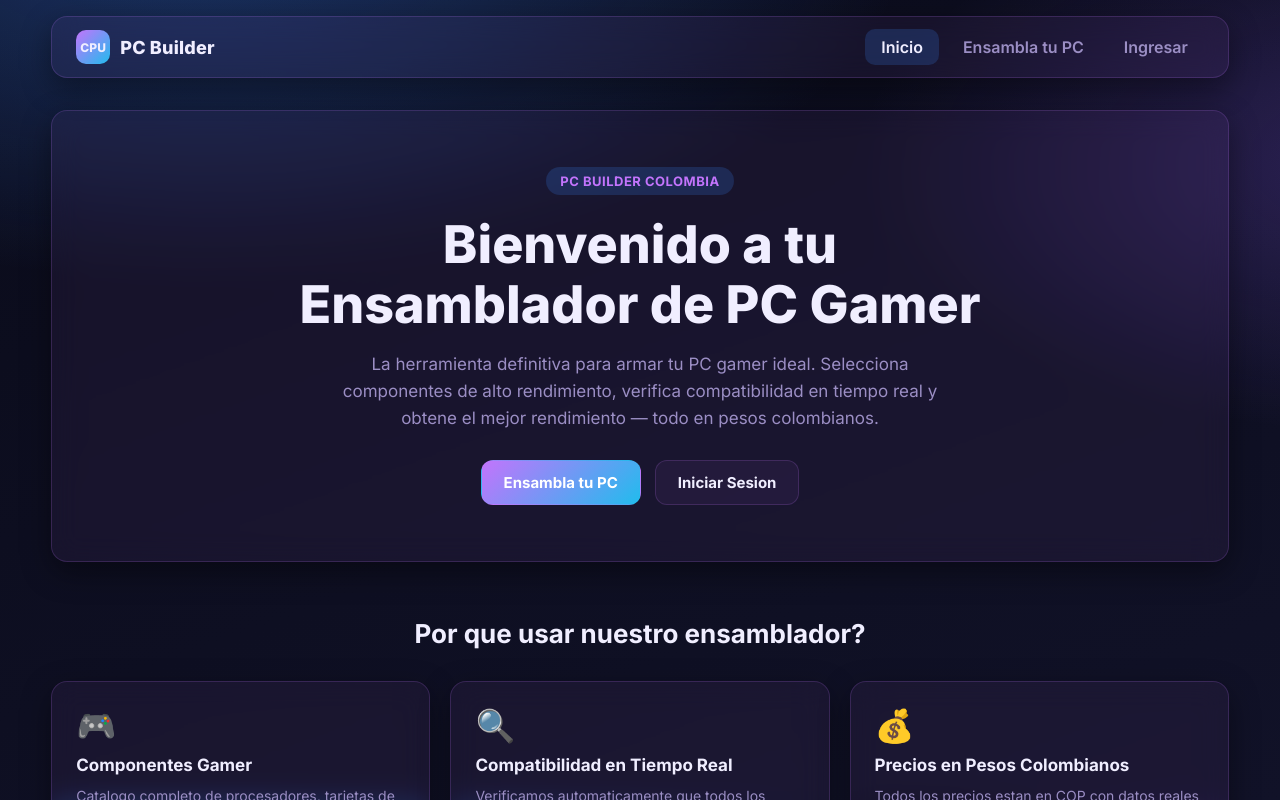
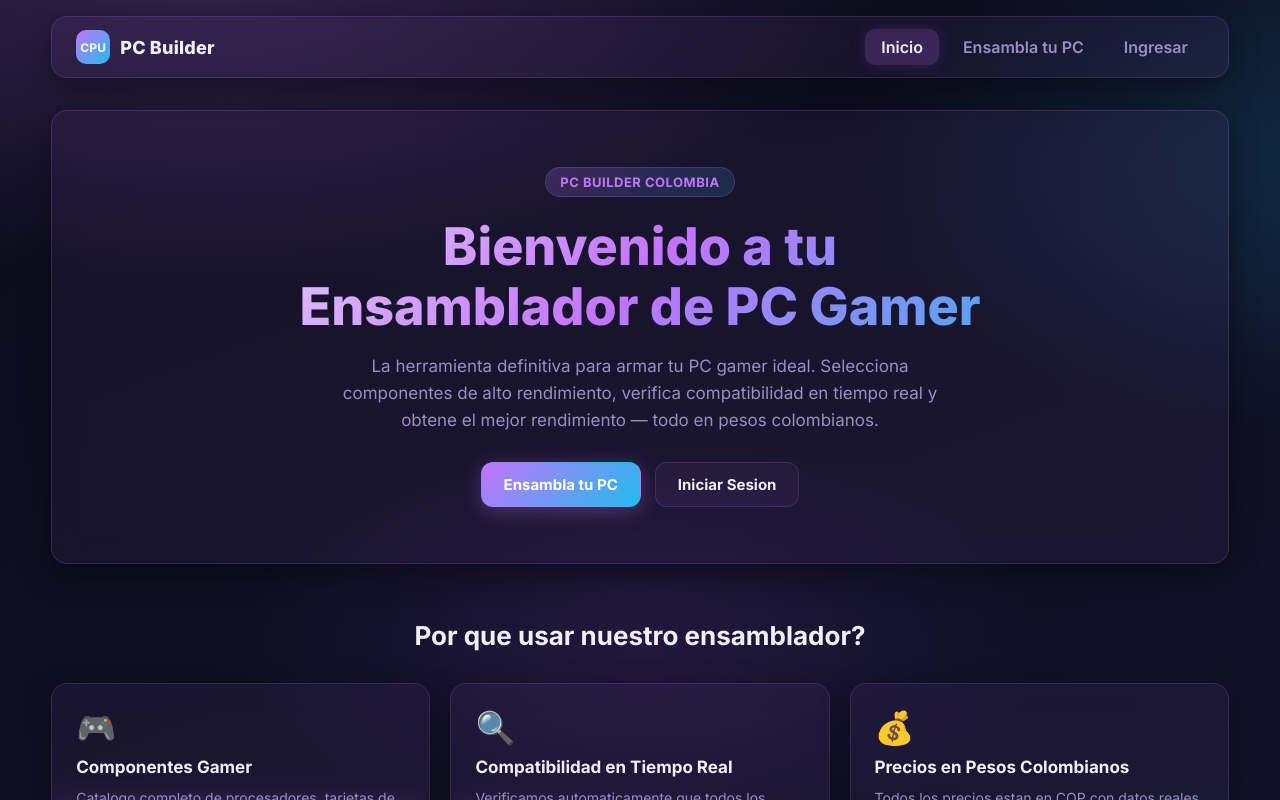
Before and after one commit to dannyzv/ComponentesDePc, a React (Vite) app: page / in a window 1280 px wide. Shown: the top 800 px of the page. Built offline with nearby package versions, Linux system fonts and the light colour scheme.

Commit message:
feat: fondos elegantes + efectos/transiciones futuristas

```diff
--- a/src/index.css
+++ b/src/index.css
@@ -31,8 +31,9 @@ body {
   font-family: 'Inter', system-ui, -apple-system, sans-serif;
   color: var(--text);
   background:
-    radial-gradient(1200px 600px at 15% -10%, rgba(59, 130, 246, 0.35), transparent 60%),
-    radial-gradient(1000px 500px at 110% 20%, rgba(139, 92, 246, 0.25), transparent 55%),
+    radial-gradient(1200px 600px at 15% -10%, rgba(195, 116, 252, 0.25), transparent 60%),
+    radial-gradient(1000px 500px at 110% 20%, rgba(33, 188, 237, 0.18), transparent 55%),
+    radial-gradient(800px 400px at 50% 80%, rgba(168, 85, 247, 0.12), transparent 50%),
     linear-gradient(160deg, var(--bg), var(--bg-2));
   background-attachment: fixed;
   min-width: 320px;
@@ -51,11 +52,68 @@ button {
 @keyframes fadeInUp {
   from {
     opacity: 0;
-    transform: translateY(10px);
+    transform: translateY(20px);
   }
   to {
     opacity: 1;
     transform: translateY(0);
+  }
+}
+
+@keyframes fadeInLeft {
+  from {
+    opacity: 0;
+    transform: translateX(-20px);
+  }
+  to {
+    opacity: 1;
+    transform: translateX(0);
+  }
+}
+
+@keyframes fadeInRight {
+  from {
+    opacity: 0;
+    transform: translateX(20px);
+  }
+  to {
+    opacity: 1;
+    transform: translateX(0);
+  }
+}
+
+@keyframes glowPulse {
+  0%, 100% {
+    box-shadow: 0 0 15px rgba(195, 116, 252, 0.2), 0 0 30px rgba(33, 188, 237, 0.1);
+  }
+  50% {
+    box-shadow: 0 0 25px rgba(195, 116, 252, 0.35), 0 0 50px rgba(33, 188, 237, 0.2);
+  }
+}
+
+@keyframes shimmer {
+  0% { background-position: -200% center; }
+  100% { background-position: 200% center; }
+}
+
+@keyframes borderGlow {
+  0%, 100% { border-color: rgba(195, 116, 252, 0.2); }
+  50% { border-color: rgba(33, 188, 237, 0.4); }
+}
+
+@keyframes float {
+  0%, 100% { transform: translateY(0); }
+  50% { transform: translateY(-6px); }
+}
+
+@keyframes scaleIn {
+  from {
+    opacity: 0;
+    transform: scale(0.9);
+  }
+  to {
+    opacity: 1;
+    transform: scale(1);
   }
 }
 
@@ -63,7 +121,21 @@ button {
 .result,
 .hero,
 .preset-card {
-  animation: fadeInUp 0.35s ease both;
+  animation: fadeInUp 0.5s cubic-bezier(0.4, 0, 0.2, 1) both;
+}
+
+.card:nth-child(2) { animation-delay: 0.1s; }
+.card:nth-child(3) { animation-delay: 0.2s; }
+.card:nth-child(4) { animation-delay: 0.3s; }
+
+.preset-card {
+  animation: scaleIn 0.4s cubic-bezier(0.4, 0, 0.2, 1) both;
+  transition: all 0.35s cubic-bezier(0.4, 0, 0.2, 1);
+}
+
+.preset-card:hover {
+  transform: translateY(-4px) scale(1.02);
+  box-shadow: 0 12px 40px rgba(195, 116, 252, 0.2);
 }
 
 @media (prefers-reduced-motion: reduce) {
@@ -83,6 +155,16 @@ button {
   -webkit-backdrop-filter: blur(var(--glass-blur));
   border-radius: var(--radius);
   box-shadow: var(--shadow);
+  transition: all 0.35s cubic-bezier(0.4, 0, 0.2, 1);
+}
+
+.glass:hover {
+  border-color: rgba(195, 116, 252, 0.35);
+  box-shadow:
+    var(--shadow),
+    0 0 20px rgba(195, 116, 252, 0.1),
+    inset 0 0 20px rgba(33, 188, 237, 0.04);
+  transform: translateY(-2px);
 }
 
 .app-shell {
@@ -140,17 +222,19 @@ button {
   border-radius: 10px;
   font-weight: 600;
   color: var(--muted);
-  transition: background 0.2s, color 0.2s;
+  transition: all 0.3s cubic-bezier(0.4, 0, 0.2, 1);
 }
 
 .nav-link:hover {
   color: var(--text);
-  background: rgba(255, 255, 255, 0.06);
+  background: rgba(195, 116, 252, 0.12);
+  text-shadow: 0 0 12px rgba(195, 116, 252, 0.4);
 }
 
 .nav-link.is-active {
   color: var(--text);
-  background: rgba(59, 130, 246, 0.2);
+  background: rgba(195, 116, 252, 0.2);
+  box-shadow: 0 0 15px rgba(195, 116, 252, 0.15);
 }
 
 /* ---------- Botones ---------- */
@@ -164,7 +248,22 @@ button {
   padding: 12px 22px;
   font-weight: 700;
   font-size: 15px;
-  transition: transform 0.15s, filter 0.15s, background 0.2s;
+  transition: all 0.3s cubic-bezier(0.4, 0, 0.2, 1);
+  position: relative;
+  overflow: hidden;
+}
+
+.btn::before {
+  content: '';
+  position: absolute;
+  inset: 0;
+  background: linear-gradient(135deg, rgba(195, 116, 252, 0.3), rgba(33, 188, 237, 0.3));
+  opacity: 0;
+  transition: opacity 0.3s;
+}
+
+.btn:hover::before {
+  opacity: 1;
 }
 
 .btn:disabled {
@@ -175,11 +274,17 @@ button {
 .btn-primary {
   background: linear-gradient(135deg, var(--primary), var(--accent));
   color: #fff;
+  box-shadow: 0 4px 20px rgba(195, 116, 252, 0.3);
 }
 
 .btn-primary:hover:not(:disabled) {
-  filter: brightness(1.1);
-  transform: translateY(-1px);
+  filter: brightness(1.15);
+  transform: translateY(-2px);
+  box-shadow: 0 8px 30px rgba(195, 116, 252, 0.4), 0 0 20px rgba(33, 188, 237, 0.2);
+}
+
+.btn-primary:active:not(:disabled) {
+  transform: translateY(0) scale(0.98);
 }
 
 .btn-secondary {
@@ -189,16 +294,26 @@ button {
 }
 
 .btn-secondary:hover:not(:disabled) {
-  background: rgba(255, 255, 255, 0.12);
+  background: rgba(195, 116, 252, 0.12);
+  border-color: rgba(195, 116, 252, 0.3);
+  box-shadow: 0 0 15px rgba(195, 116, 252, 0.1);
+}
+
+.btn-sm {
+  padding: 8px 14px;
+  font-size: 13px;
+  border-radius: 8px;
 }
 
 .link {
   color: var(--primary);
   font-weight: 600;
+  transition: all 0.3s;
 }
 
 .link:hover {
   text-decoration: underline;
+  text-shadow: 0 0 10px rgba(195, 116, 252, 0.4);
 }
 
 .muted {
@@ -214,18 +329,21 @@ button {
 .hero {
   padding: 56px 48px;
   text-align: center;
+  animation: fadeInUp 0.6s cubic-bezier(0.4, 0, 0.2, 1) both;
 }
 
 .hero-badge {
   display: inline-block;
   padding: 6px 14px;
   border-radius: 999px;
-  background: rgba(59, 130, 246, 0.2);
+  background: linear-gradient(135deg, rgba(195, 116, 252, 0.2), rgba(33, 188, 237, 0.15));
   color: var(--primary);
   font-weight: 700;
   letter-spacing: 0.5px;
   font-size: 13px;
   text-transform: uppercase;
+  border: 1px solid rgba(195, 116, 252, 0.3);
+  animation: borderGlow 3s ease-in-out infinite;
 }
 
 .hero-title {
@@ -233,6 +351,10 @@ button {
   font-weight: 800;
   line-height: 1.15;
   margin: 20px 0 16px;
+  background: linear-gradient(135deg, var(--text) 0%, var(--primary) 50%, var(--accent) 100%);
+  -webkit-background-clip: text;
+  -webkit-text-fill-color: transparent;
+  background-clip: text;
 }
 
 .hero-subtitle {
@@ -249,6 +371,7 @@ button {
   justify-content: center;
   margin-top: 28px;
   flex-wrap: wrap;
+  animation: fadeInUp 0.7s cubic-bezier(0.4, 0, 0.2, 1) 0.2s both;
 }
 
 .hero-features {
@@ -264,14 +387,22 @@ button {
 .hero-features li {
   padding: 8px 16px;
   border-radius: 10px;
-  background: rgba(255, 255, 255, 0.05);
-  border: 1px solid var(--glass-border);
+  background: linear-gradient(135deg, rgba(195, 116, 252, 0.08), rgba(33, 188, 237, 0.06));
+  border: 1px solid rgba(195, 116, 252, 0.2);
   font-size: 14px;
   color: var(--muted);
+  transition: all 0.3s cubic-bezier(0.4, 0, 0.2, 1);
+}
+
+.hero-features li:hover {
+  border-color: rgba(33, 188, 237, 0.4);
+  box-shadow: 0 0 15px rgba(195, 116, 252, 0.15);
+  transform: translateY(-2px);
 }
 
 .presets-section {
   margin-top: 48px;
+  animation: fadeInUp 0.7s cubic-bezier(0.4, 0, 0.2, 1) 0.3s both;
 }
 
 .section-head {
@@ -920,21 +1051,23 @@ button {
 .login-card .field input:focus {
   outline: none;
   border-color: var(--primary);
-  box-shadow: 0 0 0 3px rgba(59, 130, 246, 0.25);
+  box-shadow: 0 0 0 3px rgba(195, 116, 252, 0.25), 0 0 15px rgba(195, 116, 252, 0.1);
 }
 
 .login-demo {
   border: none;
   background: transparent;
-  color: var(--primary);
+  color: var(--accent);
   font-weight: 600;
   font-size: 13px;
   text-align: center;
   cursor: pointer;
+  transition: all 0.3s;
 }
 
 .login-demo:hover {
   text-decoration: underline;
+  text-shadow: 0 0 10px rgba(33, 188, 237, 0.4);
 }
 
 /* ═══════════════════════════════════════════════════════════════
@@ -972,14 +1105,19 @@ button {
   gap: 12px;
   padding: 40px 24px;
   cursor: pointer;
-  transition: transform 0.2s, border-color 0.2s, box-shadow 0.2s;
+  transition: all 0.4s cubic-bezier(0.4, 0, 0.2, 1);
   border: 2px solid var(--glass-border);
+  animation: scaleIn 0.5s cubic-bezier(0.4, 0, 0.2, 1) both;
+}
+
+.platform-card:nth-child(2) {
+  animation-delay: 0.15s;
 }
 
 .platform-card:hover {
-  transform: translateY(-4px);
-  border-color: var(--accent, var(--primary));
-  box-shadow: 0 0 30px rgba(59, 130, 246, 0.2);
+  transform: translateY(-6px) scale(1.02);
+  border-color: var(--primary);
+  box-shadow: 0 0 30px rgba(195, 116, 252, 0.25), 0 0 60px rgba(33, 188, 237, 0.15);
 }
 
 .platform-icon {
@@ -987,8 +1125,14 @@ button {
   font-weight: 900;
   padding: 12px 24px;
   border-radius: 12px;
-  background: rgba(255, 255, 255, 0.08);
+  background: linear-gradient(135deg, rgba(195, 116, 252, 0.12), rgba(33, 188, 237, 0.08));
   letter-spacing: 1px;
+  transition: all 0.3s;
+}
+
+.platform-card:hover .platform-icon {
+  transform: scale(1.1);
+  box-shadow: 0 0 20px rgba(195, 116, 252, 0.3);
 }
 
 .platform-card[style*="#0071c5"] .platform-icon {
@@ -1016,6 +1160,7 @@ button {
   grid-template-columns: 320px minmax(0, 1fr);
   gap: 24px;
   align-items: start;
+  animation: fadeInUp 0.6s cubic-bezier(0.4, 0, 0.2, 1) both;
 }
 
 @media (max-width: 900px) {
@@ -1027,12 +1172,14 @@ button {
 .assistant-pc {
   position: sticky;
   top: 92px;
+  animation: float 4s ease-in-out infinite;
 }
 
 .assistant-panel {
   display: flex;
   flex-direction: column;
   gap: 16px;
+  animation: fadeInRight 0.5s cubic-bezier(0.4, 0, 0.2, 1) 0.2s both;
 }
 
 .assistant-panel-head {
@@ -1070,15 +1217,27 @@ button {
 .assistant-progress {
   height: 4px;
   border-radius: 999px;
-  background: rgba(255, 255, 255, 0.1);
+  background: rgba(195, 116, 252, 0.15);
   overflow: hidden;
+  position: relative;
 }
 
 .assistant-progress-fill {
   height: 100%;
   border-radius: 999px;
   background: linear-gradient(90deg, var(--primary), var(--accent));
-  transition: width 0.4s ease;
+  transition: width 0.5s cubic-bezier(0.4, 0, 0.2, 1);
+  position: relative;
+  box-shadow: 0 0 10px rgba(195, 116, 252, 0.5);
+}
+
+.assistant-progress-fill::after {
+  content: '';
+  position: absolute;
+  inset: 0;
+  background: linear-gradient(90deg, transparent, rgba(255, 255, 255, 0.4), transparent);
+  animation: shimmer 2s linear infinite;
+  background-size: 200% 100%;
 }
 
 /* Component List */
@@ -1096,7 +1255,7 @@ button {
 }
 
 .assistant-component-list::-webkit-scrollbar-thumb {
-  background: rgba(255, 255, 255, 0.15);
+  background: linear-gradient(180deg, var(--primary), var(--accent));
   border-radius: 999px;
 }
 
@@ -1108,23 +1267,25 @@ button {
   padding: 14px 16px;
   border: 1px solid var(--glass-border);
   border-radius: 12px;
-  background: rgba(255, 255, 255, 0.04);
+  background: rgba(195, 116, 252, 0.04);
   cursor: pointer;
-  transition: border-color 0.2s, background 0.2s, transform 0.15s;
+  transition: all 0.3s cubic-bezier(0.4, 0, 0.2, 1);
   text-align: left;
   width: 100%;
   color: var(--text);
 }
 
 .assistant-component-card:hover {
-  background: rgba(255, 255, 255, 0.08);
+  background: rgba(195, 116, 252, 0.1);
   border-color: var(--primary);
-  transform: translateX(4px);
+  transform: translateX(6px);
+  box-shadow: 0 0 20px rgba(195, 116, 252, 0.15);
 }
 
 .assistant-component-card.is-selected {
-  border-color: var(--success);
-  background: rgba(34, 197, 94, 0.12);
+  border-color: var(--accent);
+  background: linear-gradient(135deg, rgba(195, 116, 252, 0.12), rgba(33, 188, 237, 0.08));
+  box-shadow: 0 0 20px rgba(33, 188, 237, 0.2);
 }
 
 .acc-info {
```
